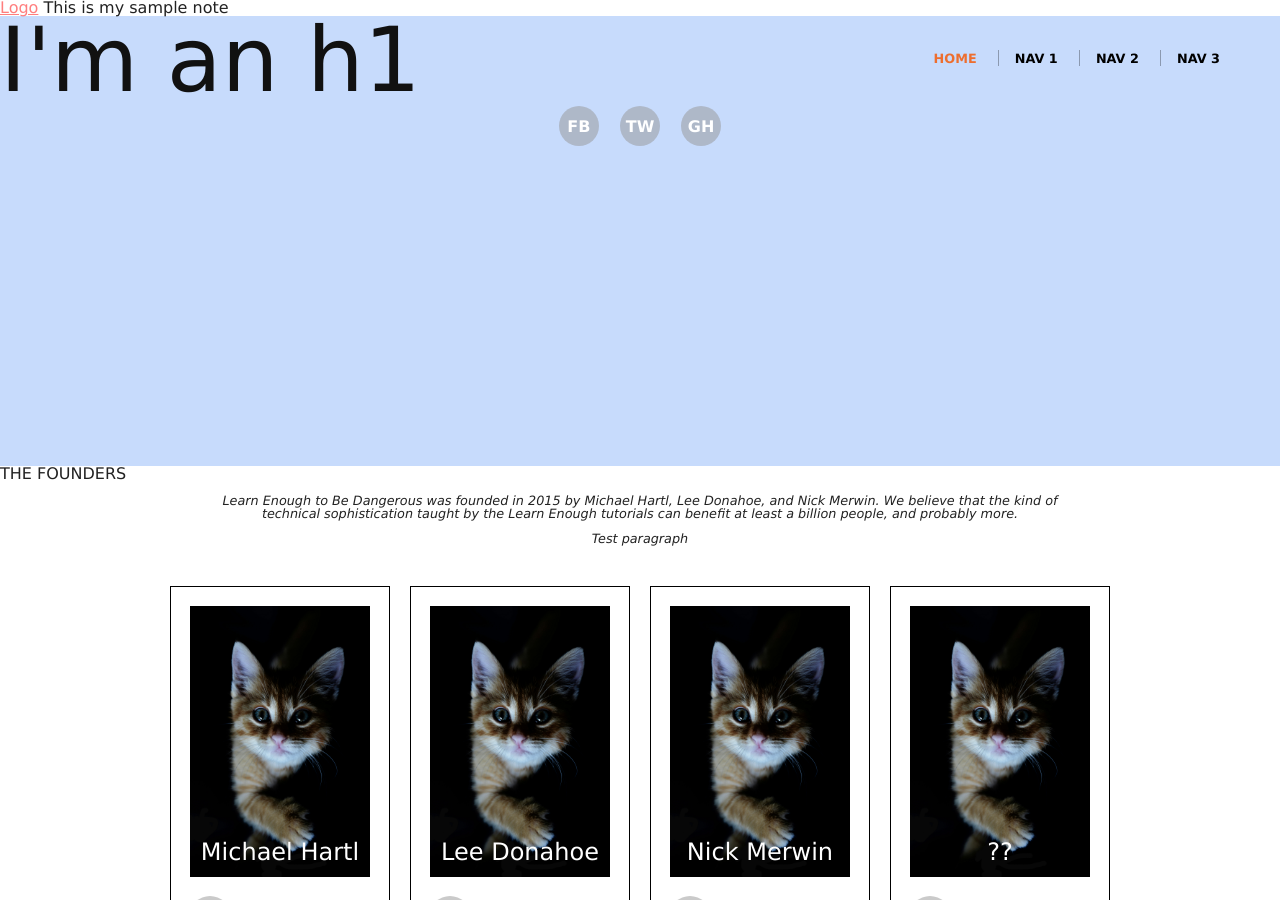
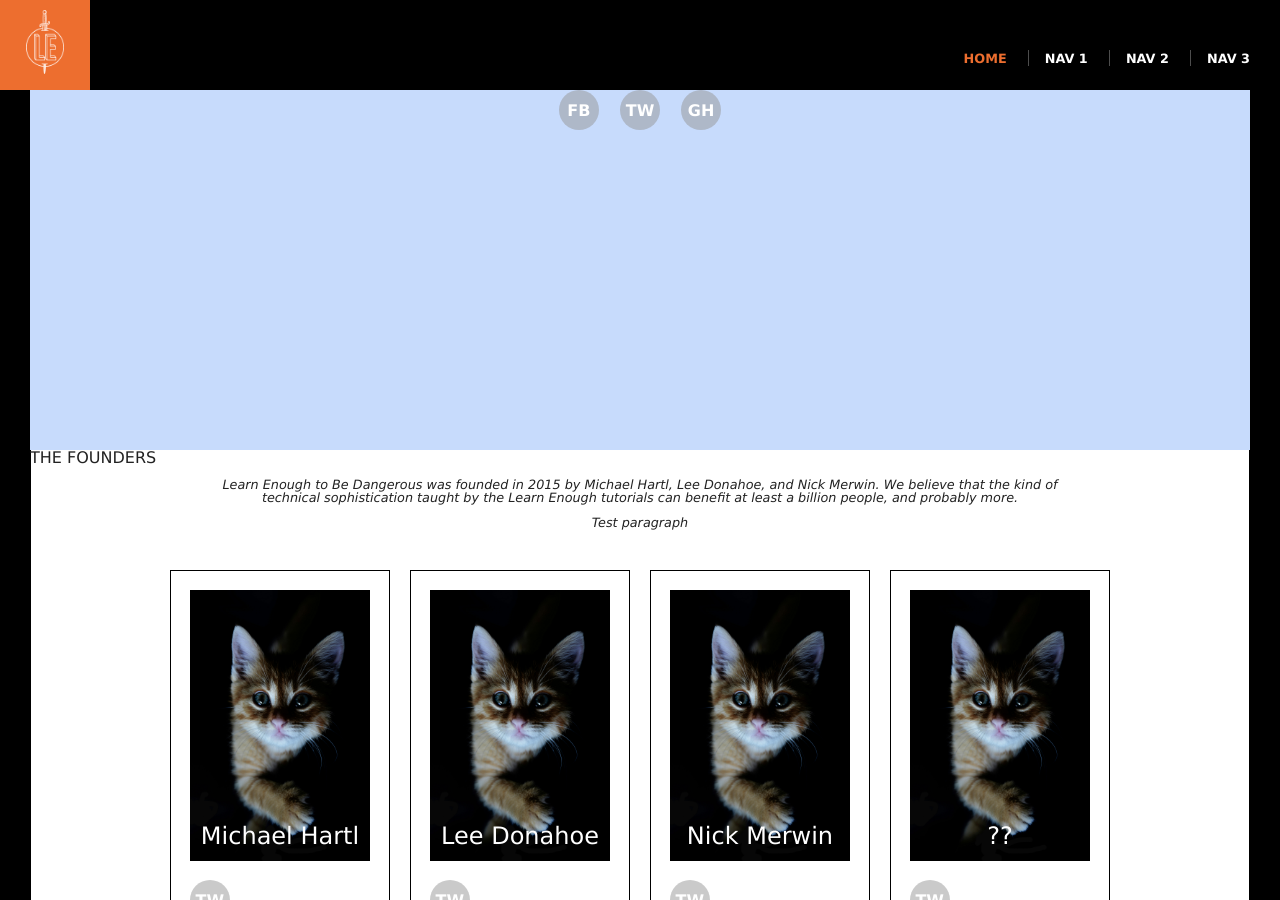
Before and after one commit to eamwcg/eamwcg.github.io, a Jekyll site: the page built from index.html, in a window 1280 px wide and 900 px high. Built offline with Jekyll 4.4.1, drawn with Linux system fonts in a browser that asks for light colours; some of the changed text lies outside the part shown.

Commit message:
finish initial layout

```diff
--- /dev/null
+++ b/_includes/footer.html
@@ -0,0 +1,11 @@
+<footer class="footer">
+  <a class="footer-logo" href="/">
+    <img src="/images/logo.png" alt="Learn Enough">
+  </a>
+  <nav>
+    <ul class="footer-nav nav-links">
+      {% include nav-links.html %}
+    </ul>
+  </nav>
+  <h3>Learn Enough <span>to Be Dangerous</span></h3>
+</footer>
--- a/_includes/header.html
+++ b/_includes/header.html
@@ -1,12 +1,10 @@
 <header class="header">
   <nav>
-    <ul class="header-nav">
-      <li><a href="/">Home</a></li>
-      <li><a href="#">Nav 1</a></li>
-      <li><a href="#">Nav 2</a></li>
-      <li><a href="#">Nav 3</a></li>
+    <ul class="header-nav nav-links">
+      {% include nav-links.html %}
     </ul>
   </nav>
-  <a href="/" class="header-logo">Logo</a>
-  {{ include.content }}
+  <a href="/" class="header-logo">
+    <img src="/images/logo.png" alt="Learn Enough">
+  </a>
 </header>
--- /dev/null
+++ b/_includes/nav-links.html
@@ -0,0 +1,4 @@
+      <li><a href="/">Home</a></li>
+      <li><a href="#">Nav 1</a></li>
+      <li><a href="#">Nav 2</a></li>
+      <li><a href="#">Nav 3</a></li>
--- a/_layouts/default.html
+++ b/_layouts/default.html
@@ -4,7 +4,7 @@
   {% include head.html %}
 </head>
 <body class="font">
-  {% include header.html content="This is my sample note" %}
+  {% include header.html %}
   <div class="full-hero hero-home">
     <h1>I'm an h1</h1>
     <ul class="social-list">
@@ -104,5 +104,6 @@
     Other related tutorials can be found at
     <a href="https://learnenough.com/">learnenough.com</a>.
   </p>
+  {% include footer.html %}
 </body>
 </html>
--- a/css/main.css
+++ b/css/main.css
@@ -1,9 +1,12 @@
 /* GLOBAL STYLES */
+html {
+    box-shadow: 0 0 0 31px #000 inset;
+    padding: 0 30px;
+}
 body {
   font-family: Verdana, Geneva, Tahoma, sans-serif;
   color: #222;
 }
-
 h1 {
   font-size: 7vw;
   margin-top: 0;
@@ -22,7 +25,29 @@
 
 /*HEADER STYLES*/
 .header {
-  background: #fff;
+  background-color: #000;
+  color: #fff;
+  position: fixed;
+  width: 100%;
+  z-index: 20;
+}
+.header-logo {
+    background-color: #000;
+    box-sizing: border-box;
+    display: block;
+    height: 10vh;
+    left: -30px;
+    padding-top: 10px;
+    position: relative;
+    text-align: center;
+    width: 10vh;
+}
+.header-logo:hover,
+.header-logo:active {
+    background-color: #ed6e2f;
+}
+.header-logo img {
+    width: 4.3vh;
 }
 .header-nav {
     float: right;
@@ -33,30 +58,54 @@
     margin-left: 1em;
 }
 .header-nav > li ~ li {
-    border-left: 1px solid rgba(0, 0, 0, 0.3);
+    border-left: 1px solid rgba(255, 255, 255, 0.3);
     padding-left: 1em;
 }
 .header-nav a {
-    color: #000;
+    color: #fff;
+}
+.nav-links a {
     font-size: 0.8rem;
     font-weight: bold;
     text-decoration: none;
     text-transform: uppercase;
 }
-.header-nav a:hover,
-.header-nav a:active {
+.nav-links a:hover,
+.nav-links a:active {
     color: #ed6e2f;
-}
-.header-logo:hover,
-.header-logo:active {
-    opacity: 0.5;
 }
 .header-nav > li:first-child a {
     color: #ed6e2f;
 }
 .header-nav > li:first-child a:hover{
-    color: #000;
+    color: #fff;
 }
+
+/* FOOTER STYLES */
+.footer {
+  background-color: #000;
+  padding: 10vh 0 15vh;
+  text-align: center;
+}
+.footer-logo img {
+    width: 50px;
+}
+.footer h3 {
+    color: #fff;
+    padding-top: 1.5em;
+    text-transform: uppercase;
+}
+.footer h3 span {
+    color: #aaa;
+}
+.footer-nav li {
+  display: inline-block;
+  margin: 2em 1em 0;
+}
+.footer-nav a {
+  color: #ccc;
+}
+
 
 /* HERO STYLES */
 .full-hero {
@@ -65,6 +114,11 @@
 }
 
 /* SOCIAL STYLES */
+.social-list {
+  list-style: none;
+  padding: 0;
+  text-align: center;
+}
 .social-link {
   background: rgba(150, 150, 150, 0.5);
   border-radius: 99px;
@@ -85,11 +139,6 @@
 .social-link:hover,
 .social-link:active {
     background-color: #000;
-}
-.social-list {
-  list-style: none;
-  padding: 0;
-  text-align: center;
 }
 .social-list > li {
   display: inline-block;
```
Also changed, not shown: images/logo.png (added).
